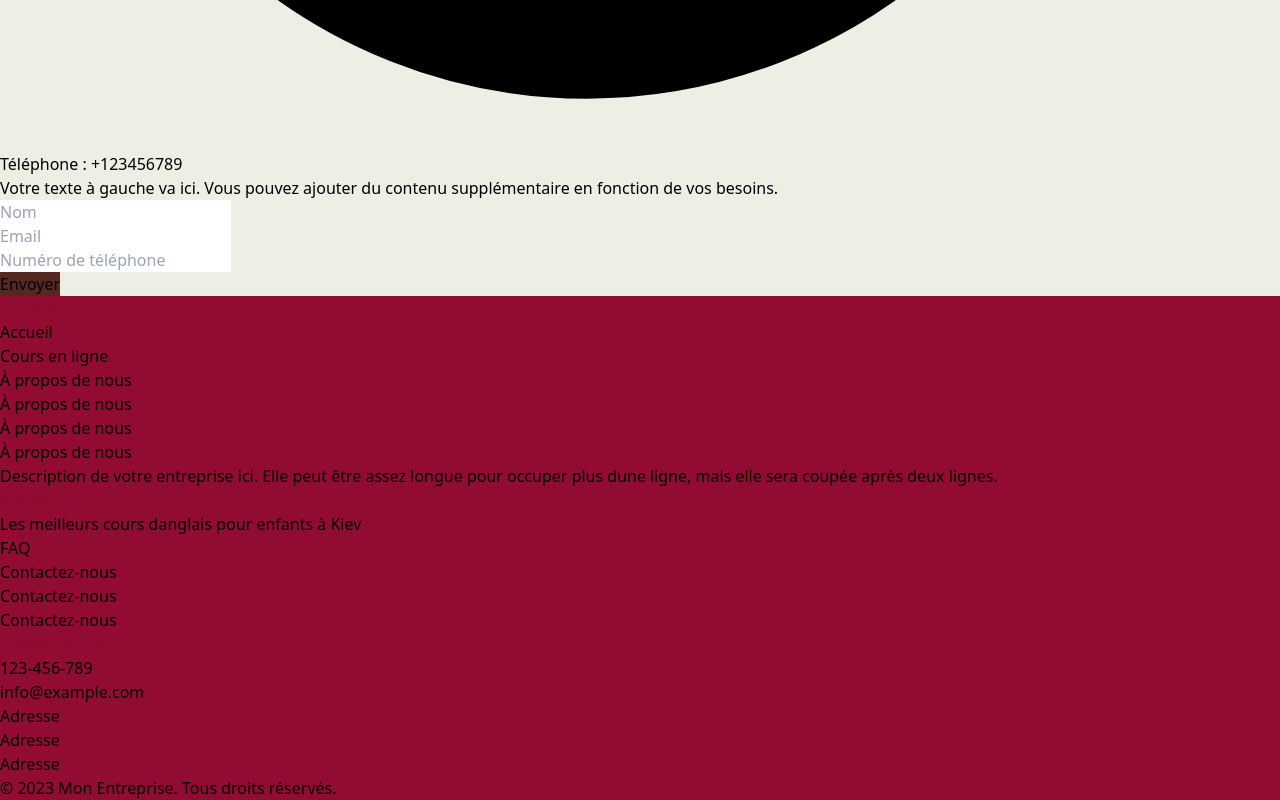
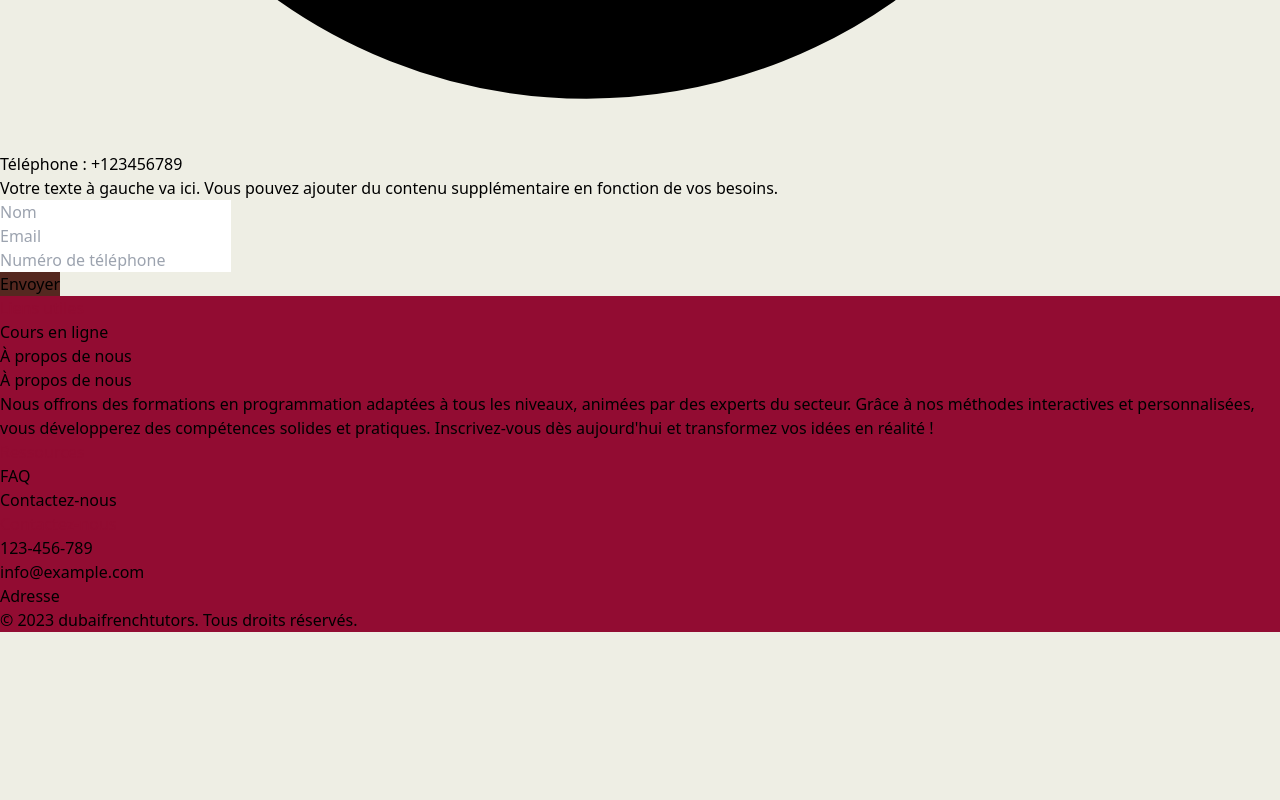
Before and after one commit to jolebowski/dubaifrenchtutors, a Next.js app: page /ar/contact in a window 1280 px wide. Shown: the part 1224-2024 px from the top of the page. After the commit the page ends 1856 px from the top, so only its background shows below. Built offline with nearby package versions, Linux system fonts and the light colour scheme.

Commit message:
update global css and footer and navigate component for color

```diff
--- a/src/components/Footer/index.tsx
+++ b/src/components/Footer/index.tsx
@@ -10,40 +10,23 @@ const Footer = () => {
           </h3>
           <ul className="space-y-3">
             <li>
-              <a href="#" className="text-blue-700 hover:underline text-xl">
-                Accueil
-              </a>
-            </li>
-            <li>
-              <a href="#" className="text-blue-700 hover:underline text-xl">
+              <a href="#" className="text-white hover:text-gray-300  text-xl">
                 Cours en ligne
               </a>
             </li>
             <li>
-              <a href="#" className="text-blue-700 hover:underline text-xl">
+              <a href="#" className="text-white hover:text-gray-300  text-xl">
                 À propos de nous
               </a>
             </li>
             <li>
-              <a href="#" className="text-blue-700 hover:underline text-xl">
-                À propos de nous
-              </a>
-            </li>
-            <li>
-              <a href="#" className="text-blue-700 hover:underline text-xl">
-                À propos de nous
-              </a>
-            </li>
-            <li>
-              <a href="#" className="text-blue-700 hover:underline text-xl">
+              <a href="#" className="text-white hover:text-gray-300 text-xl">
                 À propos de nous
               </a>
             </li>
           </ul>
-          <p className="text-sm max-lines-2 mt-3">
-            Description de votre entreprise ici. Elle peut être assez longue
-            pour occuper plus dune ligne, mais elle sera coupée après deux
-            lignes.
+          <p className="text-white text-sm max-lines-2 mt-3">
+           Nous offrons des formations en programmation adaptées à tous les niveaux, animées par des experts du secteur. Grâce à nos méthodes interactives et personnalisées, vous développerez des compétences solides et pratiques. Inscrivez-vous dès aujourd'hui et transformez vos idées en réalité !
           </p>
         </div>
         <div className="mb-8 sm:mb-0">
@@ -52,27 +35,12 @@ const Footer = () => {
           </h3>
           <ul className="space-y-3">
             <li>
-              <a href="#" className="text-blue-700 hover:underline text-xl">
-                Les meilleurs cours danglais pour enfants à Kiev
-              </a>
-            </li>
-            <li>
-              <a href="#" className="text-blue-700 hover:underline text-xl">
+              <a href="#" className="text-white hover:text-gray-300 text-xl">
                 FAQ
               </a>
             </li>
             <li>
-              <a href="#" className="text-blue-700 hover:underline text-xl">
-                Contactez-nous
-              </a>
-            </li>
-            <li>
-              <a href="#" className="text-blue-700 hover:underline text-xl">
-                Contactez-nous
-              </a>
-            </li>
-            <li>
-              <a href="#" className="text-blue-700 hover:underline text-xl">
+              <a href="#" className="text-white hover:text-gray-300 text-xl">
                 Contactez-nous
               </a>
             </li>
@@ -86,7 +54,7 @@ const Footer = () => {
             <li>
               <a
                 href="tel:+123456789"
-                className="text-blue-700 hover:underline"
+                className="text-white hover:text-gray-300"
               >
                 123-456-789
               </a>
@@ -94,23 +62,13 @@ const Footer = () => {
             <li>
               <a
                 href="mailto:info@example.com"
-                className="text-blue-700 hover:underline"
+                className="text-white hover:text-gray-300"
               >
                 info@example.com
               </a>
             </li>
             <li>
-              <a href="#" className="text-blue-700 hover:underline text-xl">
-                Adresse
-              </a>
-            </li>
-            <li>
-              <a href="#" className="text-blue-700 hover:underline text-xl">
-                Adresse
-              </a>
-            </li>
-            <li>
-              <a href="#" className="text-blue-700 hover:underline text-xl">
+              <a href="#" className="text-white hover:text-gray-300 text-xl">
                 Adresse
               </a>
             </li>
@@ -118,8 +76,8 @@ const Footer = () => {
         </div>
       </div>
       <div className=" p-6 sm:p-8 text-center mt-12">
-        <p className="text-gray-600 text-lg">
-          &copy; 2023 Mon Entreprise. Tous droits réservés.
+        <p className="text-white  text-base">
+          &copy; 2023 dubaifrenchtutors. Tous droits réservés.
         </p>
       </div>
     </footer>
--- a/src/components/Navbar/index.tsx
+++ b/src/components/Navbar/index.tsx
@@ -6,6 +6,7 @@ import { getDictionary } from '@/getDictionary';
 import { Locale } from '@/i18n.config';
 import Link from 'next/link';
 import LocaleSwitcher from '../LocaleSwitcher';
+import { usePathname } from 'next/navigation';
 
 const Navbar = ({ lang }: { lang: Locale }) => {
   const [navigation, setNavigation] = useState<any>({});
@@ -21,7 +22,7 @@ const Navbar = ({ lang }: { lang: Locale }) => {
   }, [lang]);
 
   return (
-    <header className="flex items-center justify-between p-4 mb-8">
+    <header className="flex items-center justify-between p-4 mb-8 sticky top-0 bg-[#920C32] text-white z-50">
       <div className="logo">
         <p>Cest le logo</p>
         {/* <Link href="/">
@@ -33,32 +34,32 @@ const Navbar = ({ lang }: { lang: Locale }) => {
       <div className="sm:hidden">
         <button
           onClick={() => setIsOpen(true)}
-          className="text-gray-700 hover:text-gray-900 focus:outline-none"
+          className="text-white hover:text-gray-900 focus:outline-none"
         >
           <svg className="w-6 h-6" fill="none" stroke="currentColor" viewBox="0 0 24 24" xmlns="http://www.w3.org/2000/svg">
             <path strokeLinecap="round" strokeLinejoin="round" strokeWidth="2" d="M4 6h16M4 12h16m-7 6h7" />
           </svg>
         </button>
       </div>
-      <nav className="hidden space-x-4 sm:flex">
-        <Link href={`/${lang}`} className="text-gray-700 hover:text-gray-900">
+      <nav className="hidden space-x-4 sm:flex justify-center items-center">
+        <Link href={`/${lang}`} className={`text-white hover:text-gray-300 ${usePathname() === `/${lang}` ? 'font-bold underline' : ''}`}>
           {navigation.home}
         </Link>
         <Link
           href={`/${lang}/contact`}
-          className="text-gray-700 hover:text-gray-900"
+          className={`text-white hover:text-gray-300 ${usePathname() === `/${lang}/contact` ? 'font-bold underline' : ''}`}
         >
           {navigation.contact}
         </Link>
         <Link
           href={`/${lang}/teachers`}
-          className="text-gray-700 hover:text-gray-900"
+          className={`text-white hover:text-gray-300 ${usePathname() === `/${lang}/teachers` ? 'font-bold underline' : ''}`}
         >
           {navigation.teachers}
         </Link>
         <Link
           href={`/${lang}/about-us`}
-          className="text-gray-700 hover:text-gray-900"
+          className={`text-white hover:text-gray-300 ${usePathname() === `/${lang}/about-us` ? 'font-bold underline' : ''}`}
         >
           {navigation.aboutUs}
         </Link>
@@ -76,26 +77,26 @@ const Navbar = ({ lang }: { lang: Locale }) => {
             </svg>
           </button>
           <nav className="flex flex-col items-center space-y-4">
-            <Link href={`/${lang}`} className="text-2xl text-gray-700 hover:text-gray-900" onClick={() => setIsOpen(false)}>
+            <Link href={`/${lang}`} className={`text-2xl text-gray-700 hover:text-gray-900 ${usePathname() === `/${lang}` ? 'font-bold underline' : ''}`} onClick={() => setIsOpen(false)}>
               {navigation.home}
             </Link>
             <Link
               href={`/${lang}/contact`}
-              className="text-2xl text-gray-700 hover:text-gray-900"
+              className={`text-2xl text-gray-700 hover:text-gray-900 ${usePathname() === `/${lang}/contact` ? 'font-bold underline' : ''}`}
               onClick={() => setIsOpen(false)}
             >
               {navigation.contact}
             </Link>
             <Link
               href={`/${lang}/teachers`}
-              className="text-2xl text-gray-700 hover:text-gray-900"
+              className={`text-2xl text-gray-700 hover:text-gray-900 ${usePathname() === `/${lang}/teachers` ? 'font-bold underline' : ''}`}
               onClick={() => setIsOpen(false)}
             >
               {navigation.teachers}
             </Link>
             <Link
               href={`/${lang}/about-us`}
-              className="text-2xl text-gray-700 hover:text-gray-900"
+              className={`text-2xl text-gray-700 hover:text-gray-900 ${usePathname() === `/${lang}/about-us` ? 'font-bold underline' : ''}`}
               onClick={() => setIsOpen(false)}
             >
               {navigation.aboutUs}
--- a/styles/globals.css
+++ b/styles/globals.css
@@ -21,30 +21,25 @@ footer{
 
 /* Style de la scrollbar */
 ::-webkit-scrollbar {
-  width: 10px; /* Largeur de la scrollbar */
+  width: 10px;
 }
 
-/* Barre de défilement */
 ::-webkit-scrollbar-thumb {
-  background-color: #920C32; /* Couleur de la barre de défilement */
-  border-radius: 5px; /* Coins arrondis */
+  background-color: #920C32;
+  border-radius: 5px;
 }
 
 .card {
-  /* Ajoutez une transition pour un effet lisse */
   transition: transform 0.2s, box-shadow 0.2s;
 
-  /* Définissez la taille par défaut de la carte */
   width: 100%;
   height: auto;
 
-  /* Ajoutez une ombre par défaut pour mettre en évidence la carte */
   box-shadow: 0 4px 8px rgba(0, 0, 0, 0.2);
 }
 
-/* Au survol, agrandissez la carte et ajoutez une ombre plus prononcée */
 .card:hover {
-  transform: scale(1.05); /* Vous pouvez ajuster la valeur pour l'effet souhaité */
+  transform: scale(1.05);
   box-shadow: 0 8px 16px rgba(0, 0, 0, 0.3);
 }
 
@@ -53,13 +48,13 @@ footer{
     transform: translate(0, 0);
   }
   25% {
-    transform: translate(5px, 5px); /* Ajustez les valeurs selon vos besoins */
+    transform: translate(5px, 5px);
   }
   50% {
     transform: translate(0, 0);
   }
   75% {
-    transform: translate(-5px, -5px); /* Ajustez les valeurs selon vos besoins */
+    transform: translate(-5px, -5px);
   }
   100% {
     transform: translate(0, 0);
@@ -67,5 +62,5 @@ footer{
 }
 
 .animated-svg {
-  animation: moveInPlace 2s linear normal /* Ajustez la durée et l'effet d'animation selon vos besoins */
+  animation: moveInPlace 2s linear normal
 }
```
